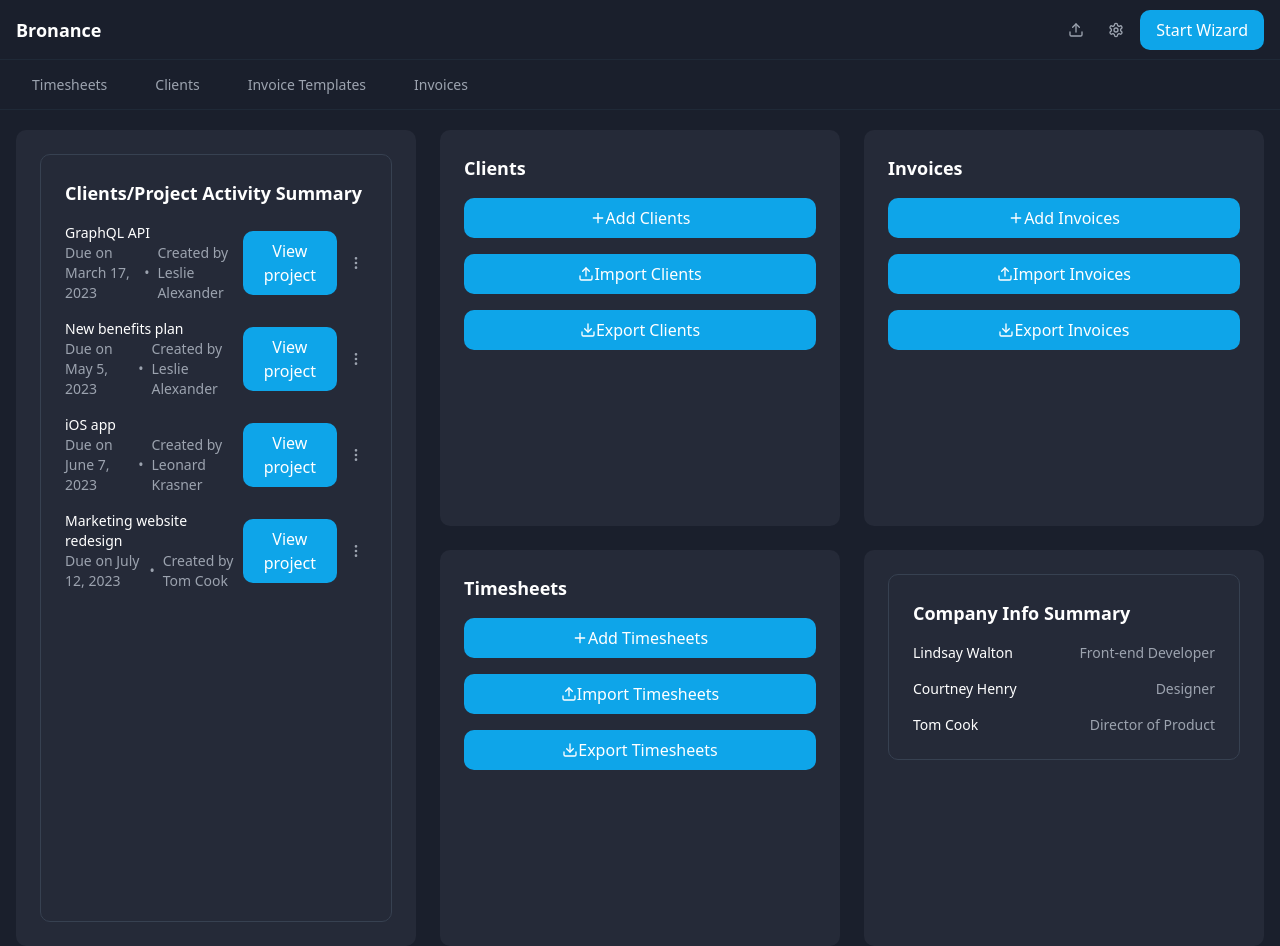
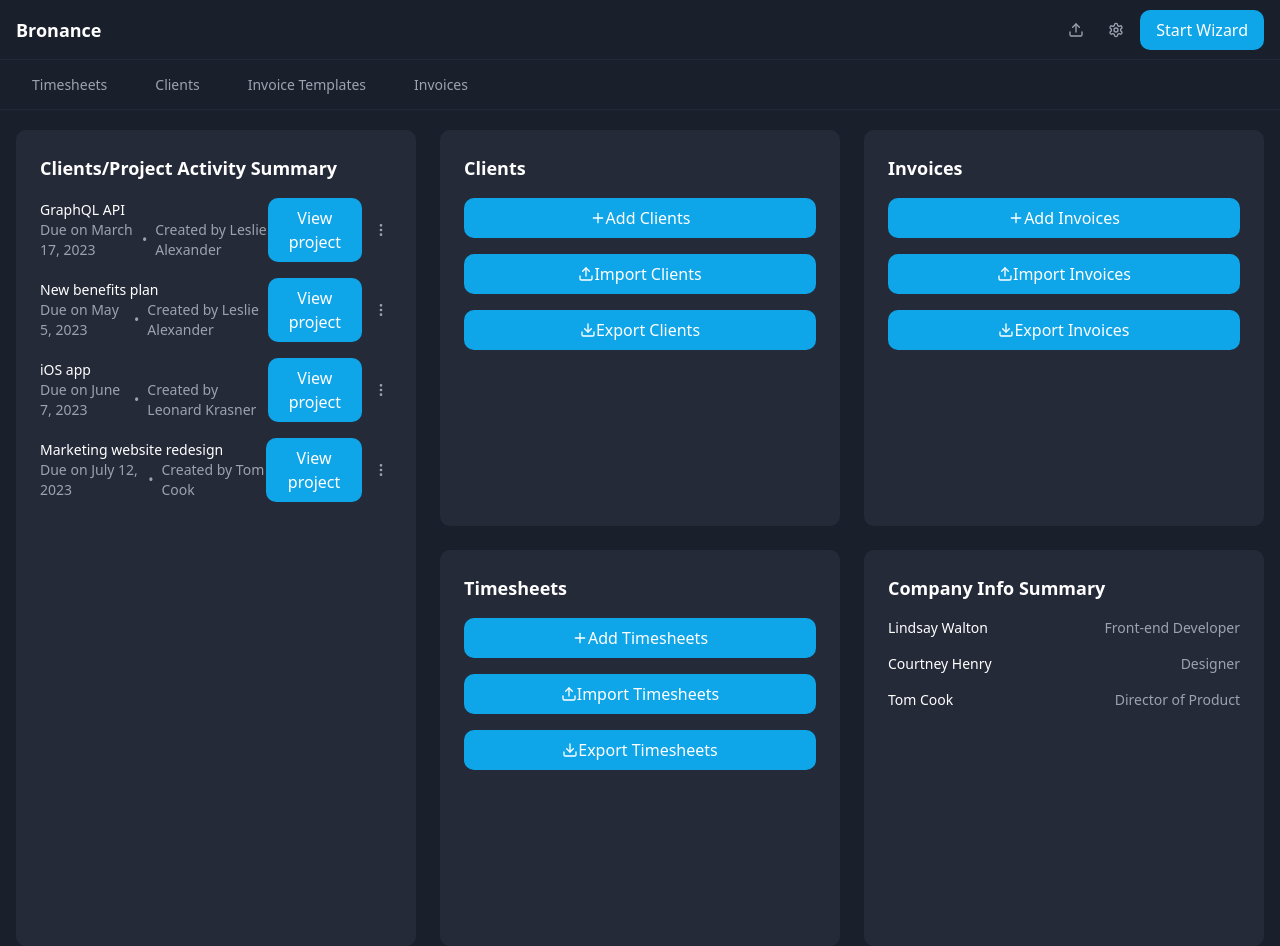
Before and after one commit to brovio/jibinvoicing, a React (Vite) app: page / in a window 1280 px wide. Built offline with nearby package versions, Linux system fonts and the light colour scheme.

Commit message:
Remove borders and padding
Eliminate borders and padding/margin from the Clients/Project Activity Summary and Company Info Summary components to allow content to utilize space more effectively.
[skip gpt_engineer]

```diff
--- a/src/components/dashboard/CompanyInfo.tsx
+++ b/src/components/dashboard/CompanyInfo.tsx
@@ -9,7 +9,7 @@ interface CompanyInfoProps {
 
 export const CompanyInfo = ({ staff }: CompanyInfoProps) => {
   return (
-    <div className="dashboard-card">
+    <div>
       <h2 className="text-lg font-semibold mb-4 text-white">Company Info Summary</h2>
       <div className="space-y-4">
         {staff.map((person, idx) => (
--- a/src/components/dashboard/ProjectActivity.tsx
+++ b/src/components/dashboard/ProjectActivity.tsx
@@ -13,7 +13,7 @@ interface ProjectActivityProps {
 
 export const ProjectActivity = ({ projects }: ProjectActivityProps) => {
   return (
-    <div className="dashboard-card h-[calc(100vh-2rem)]">
+    <div className="h-[calc(100vh-2rem)]">
       <h2 className="text-lg font-semibold mb-4 text-white">Clients/Project Activity Summary</h2>
       <div className="space-y-4">
         {projects.map((project, idx) => (
```
